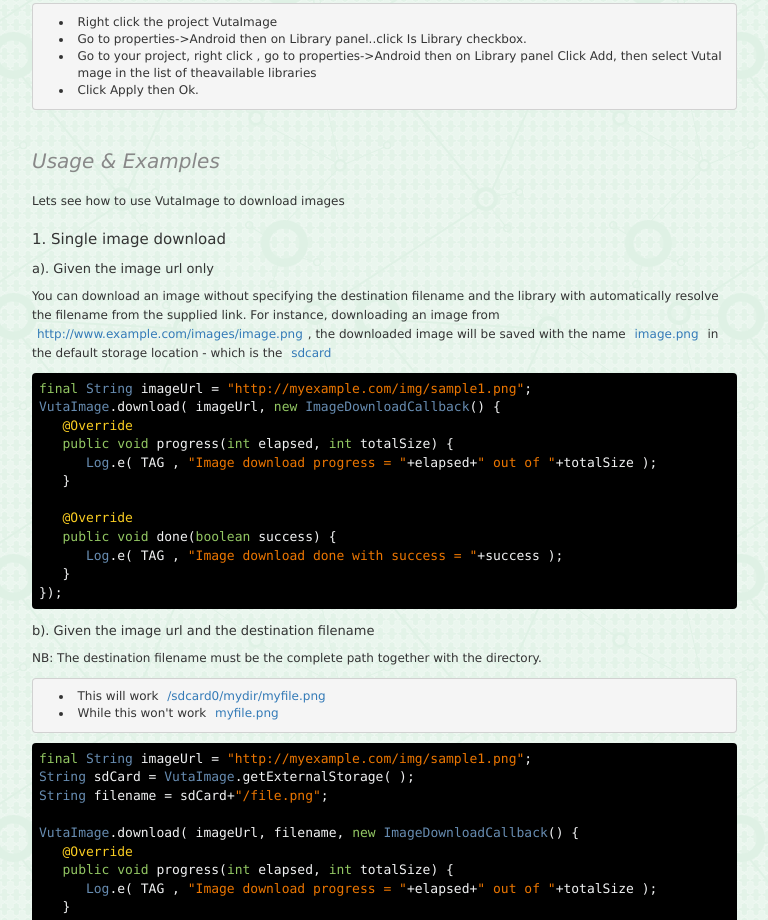
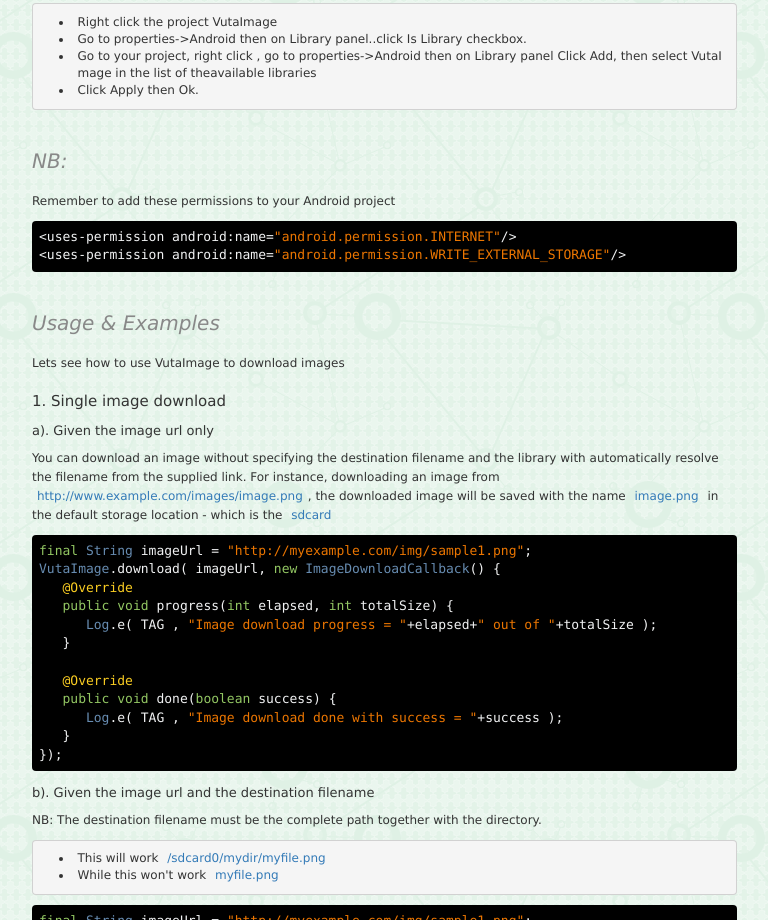
Before and after one commit to bmutinda/VutaImage, a plain HTML site: page index.html in a window 1280 px wide. Shown: the part 800-1720 px from the top of the page, without its empty margins (133-901 px from the left). Drawn offline with Linux system fonts and the light colour scheme.

Commit message:
Added permissions documentation

```diff
--- a/index.html
+++ b/index.html
@@ -79,6 +79,16 @@ VutaImage.download( imageUrl, new ImageDownloadCallback() {
 						<li>Go to your project, right click , go to properties->Android then on Library panel Click Add,  then select VutaImage in the list of theavailable libraries</li>
 						<li>Click Apply then Ok.</li>
 					</ul>
+				</p>
+
+
+				<h2 id="usage" class="heading">NB:</h2>
+				<p>Remember to add these permissions to your Android project </p>
+				<p>
+					<pre class="prettyprint lang-java">
+&lt;uses-permission android:name="android.permission.INTERNET"/&gt;
+&lt;uses-permission android:name="android.permission.WRITE_EXTERNAL_STORAGE"/&gt;
+</pre>
 				</p>
 
 				<!-- Examples ---->
```
